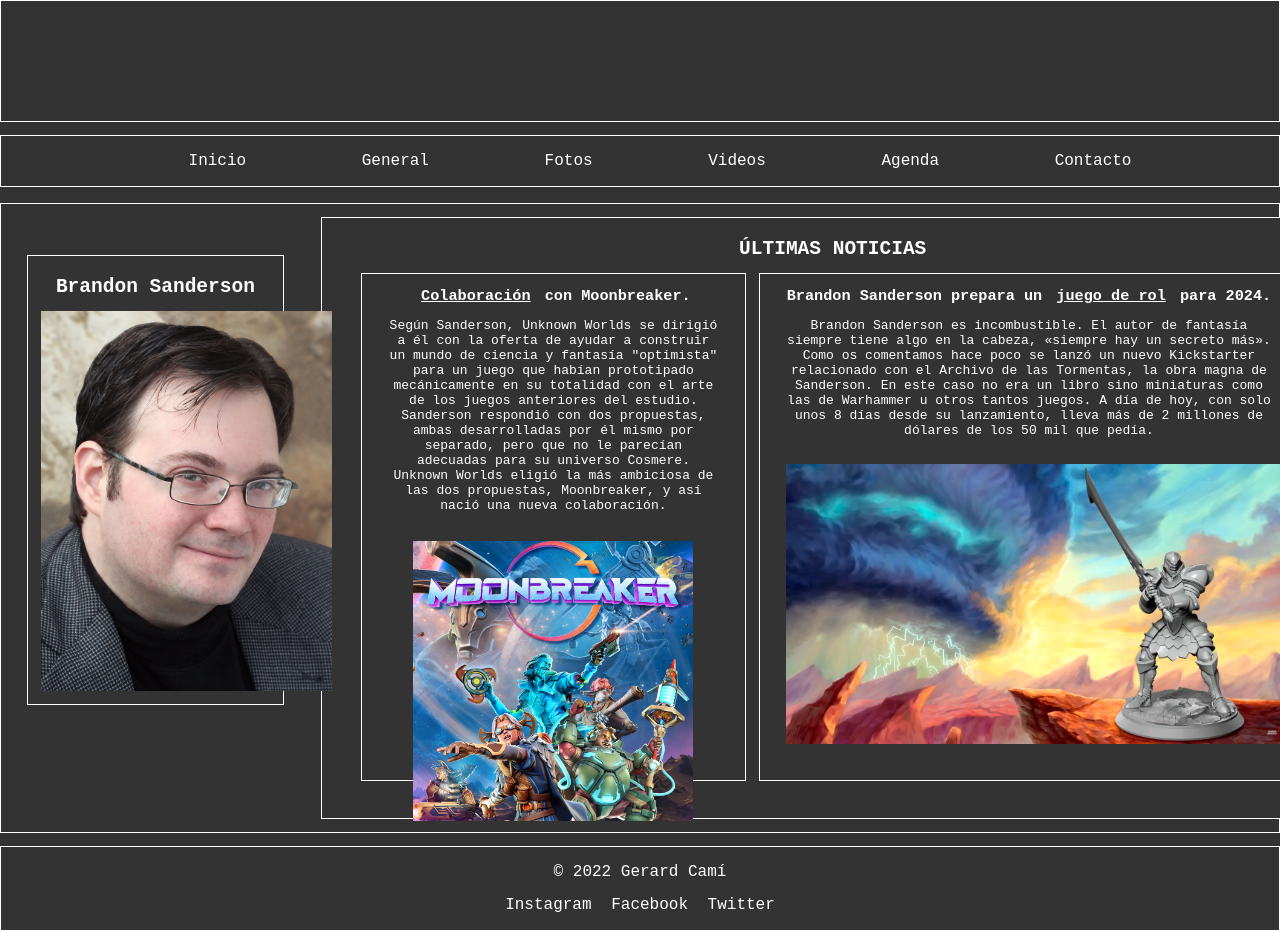
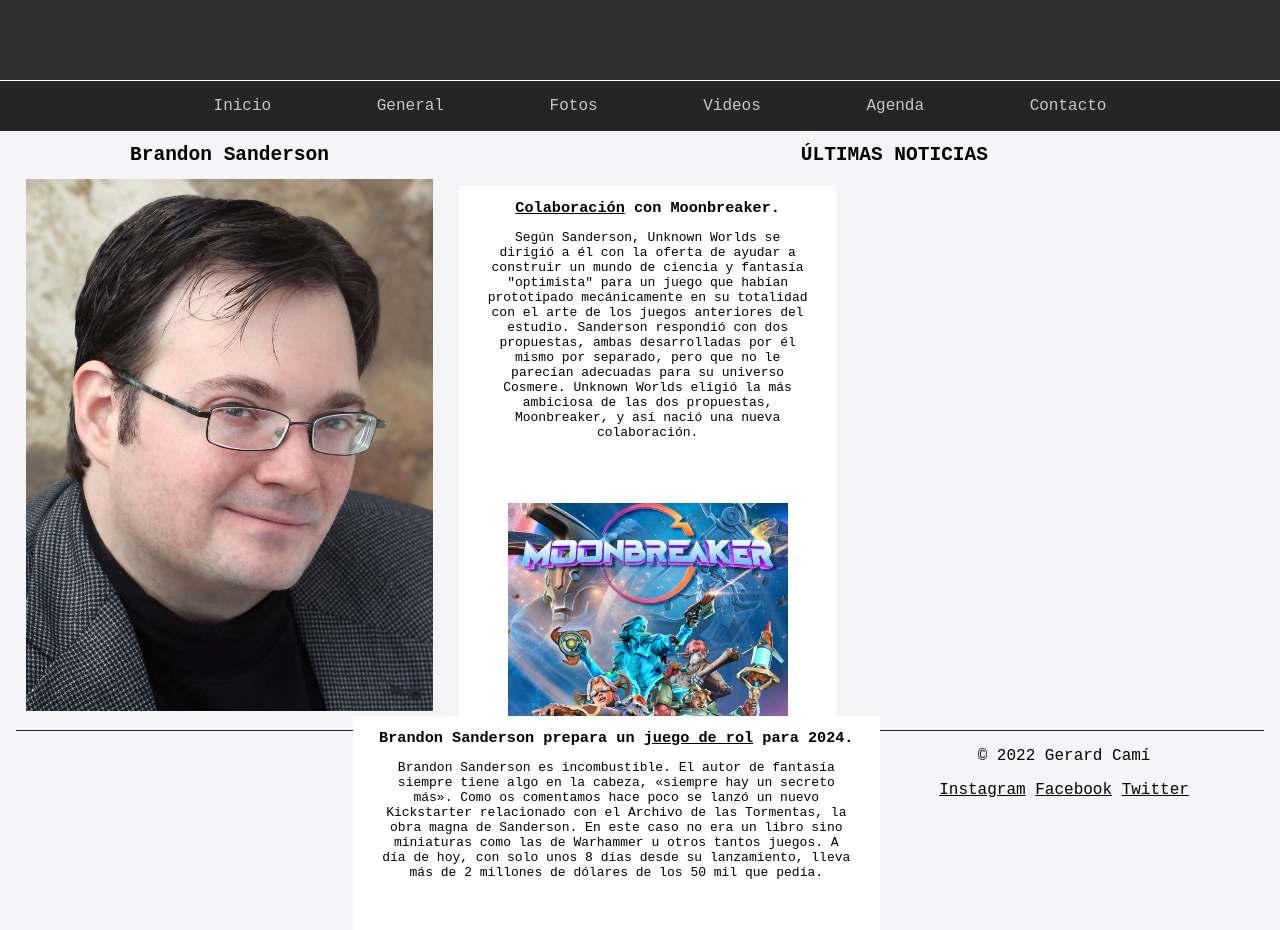
Before and after one commit to gcamig/m4uf1pac, a plain HTML site: page index.html in a window 1280 px wide. Shown: the top 930 px of the page. Drawn offline with Linux system fonts and the light colour scheme.

Commit message:
Canvi colors

```diff
--- a/css/common.css
+++ b/css/common.css
@@ -1,58 +1,67 @@
-*{
+* {
     margin: 0px;
-    color: white;
-    background-color: #333;
+    background-color: #f5f5f7;
     font-family: monospace;
 }
 
 header {
-    position: relative;
-    border: 1px solid white;
-    height: 15vh;
+    height: 10vh;
     background-image: url("../img/logo.jpg");
     background-repeat: no-repeat;
     background-position: center;
-    margin-bottom: 1em;
+    background-color: #313132;
 }
 
-nav{
-    border: 1px solid white;
+nav {
+    background-color: rgb(37, 37, 37);
+    border-top: 1px solid white;
     text-align: center;
+    font-size: large;
     padding: 1em;
-    font-size: large;
-    margin-bottom: 1em;
 }
 
-nav ul li
-{
+ul {
+    background-color: transparent;
+}
+
+nav ul li {
     list-style: none;
     display: inline;
     margin: 3em;
 }
 
-a{
+nav a {
     text-decoration: none;
-    border-radius: 20%;
-    padding: 5px;
+    color: rgb(199, 199, 199);
+    background-color: rgb(37, 37, 37);
 }
 
-a:hover{
-    background-color: white;
+nav a:hover {
+    color: white;
+}
+
+main {
+    background-color: #f5f5f7;
+    padding: 1em;
+}
+
+a {
+    background-color: transparent;
     color: black;
 }
 
-main{
-    border: 1px solid white;
+a:hover {
+    color: blue;
+}
+
+footer {
+    border-top: 1px solid rgb(37, 37, 37);
+    text-align: center;
+    font-size: large;
+    padding: 1em;
+    margin: 0em 1em 0em 1em;
+}
+
+footer p {
     margin-bottom: 1em;
 }
-
-footer{
-    text-align: center;
-    font-size: large;
-    border: 1px solid white;
-    padding: 1em;
-}
-
-footer p{
-    margin-bottom: 15px;
-}
--- a/css/index.css
+++ b/css/index.css
@@ -1,53 +1,51 @@
 #imgAutor {
     float: left;
     text-align: center;
-    margin: 4vw 1vw 1vw 2vw;
-    border: 1px solid white;
-    height: 56vh;
-    width: 20%;
+    height: 70vh;
 }
 
 #imgAutor img {
-    height: 85%;
+    height: 95%;
     margin: 1em;
 }
 
-h2 {
-    margin-top: 1em;
+h3 {
+    background-color: white;
 }
 
 aside {
     width: 80%;
-    border: 1px solid white;
-    height: 75vh;
-    margin: 1em 1em 1em 25%;
+    height: 70vh;
+    margin-left: 25%;
+    padding: 0em 1em 1em 1em;
     text-align: center;
+}
+
+aside h2 {
+    margin-bottom: 1em;
 }
 
 aside :nth-child(3) {
     width: 50%;
-    margin: 1em;
 }
 
 .noticias {
+    background-color: white;
     float: left;
     text-align: center;
-    margin: 1em 0em 1em 3em;
+    margin-left: 1em;
     padding: 1em;
-    border: 1px solid white;
     width: 35%;
-    height: 80%;
+    height: 90%;
 }
 
 .noticias img {
     height: 35vh;
     width: auto;
+    margin-top: 10%;
 }
 
 aside p {
+    background-color: white;
     margin: 1em;
 }
-
-aside a {
-    text-decoration: underline;
-}
```
